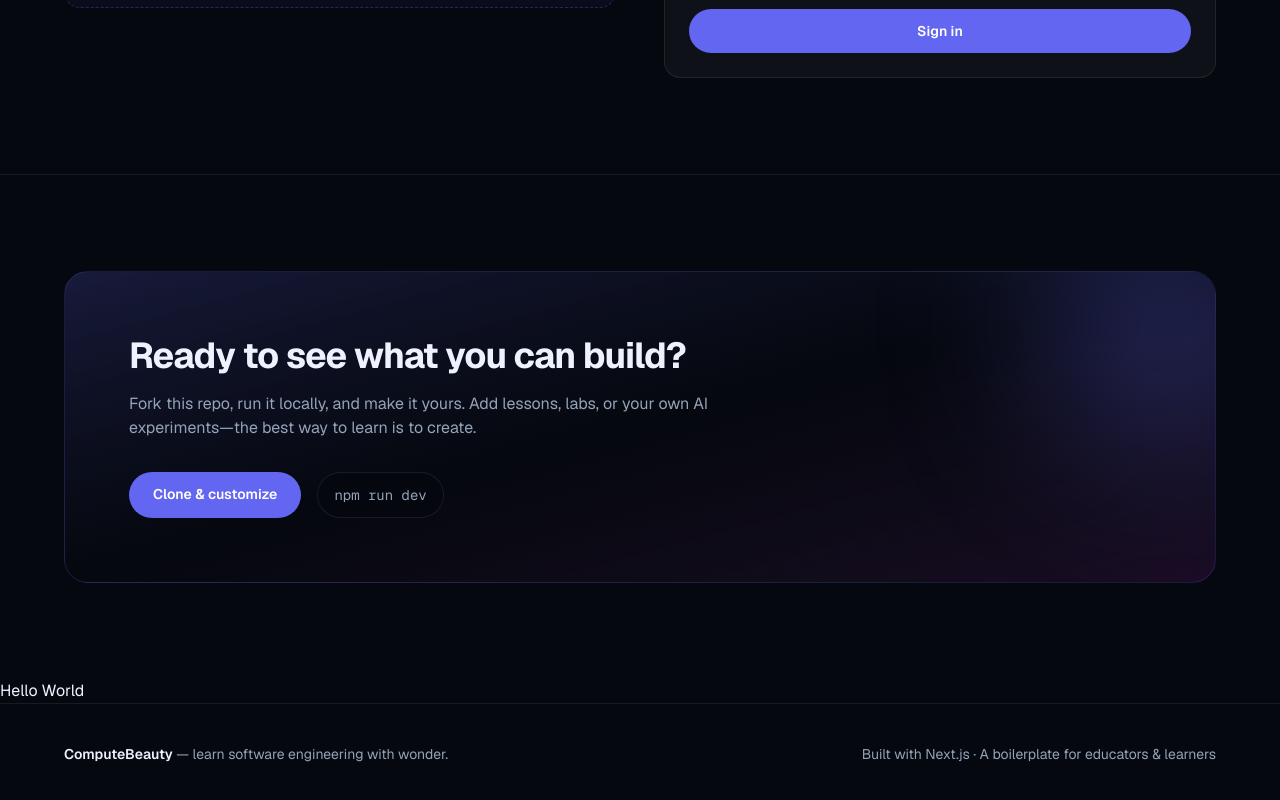
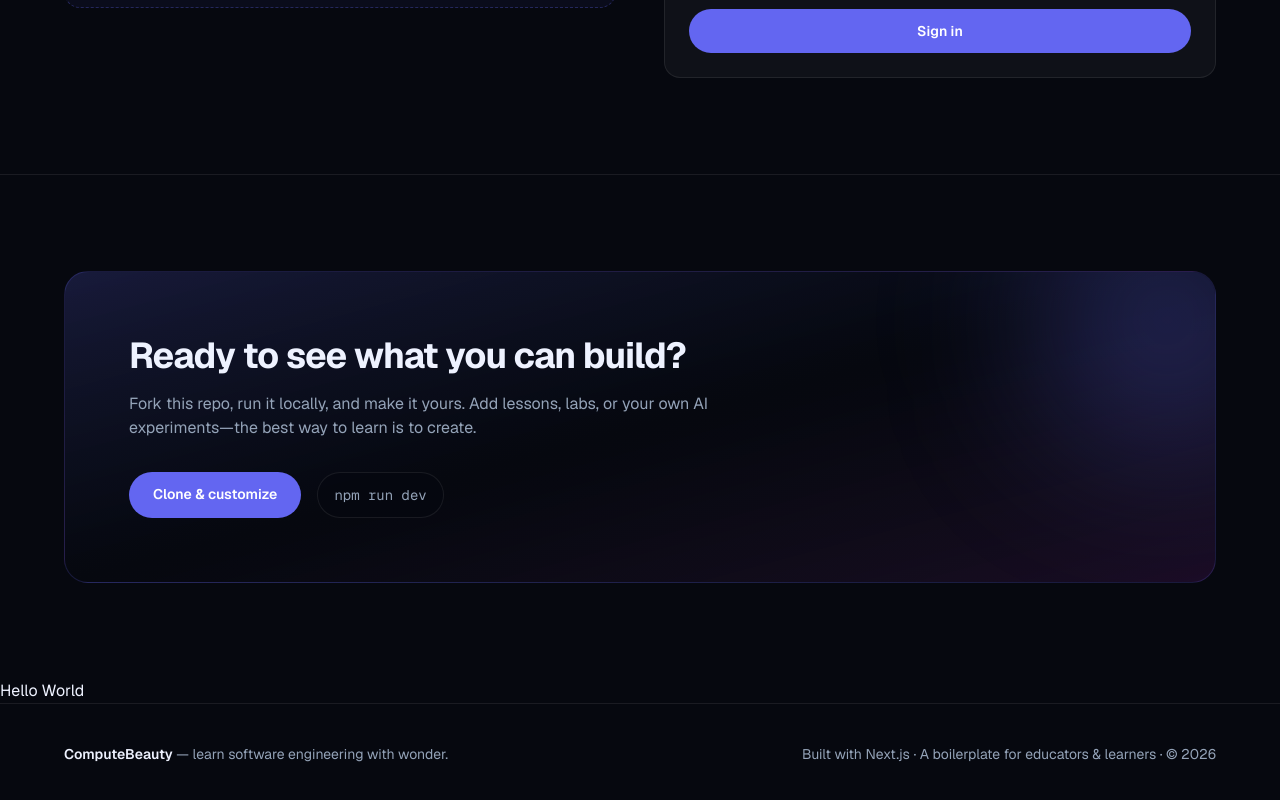
Before and after one commit to ShumsZ/work_exp, a Next.js app: page / in a window 1280 px wide. Shown: the part 3613-4413 px from the top of the page. Built offline with nearby package versions, Linux system fonts and the light colour scheme.

Commit message:
Add copyright year to footer tagline.
Simple footer update on a separate contributor branch.

```diff
--- a/src/components/Footer.tsx
+++ b/src/components/Footer.tsx
@@ -6,7 +6,9 @@ export function Footer() {
           <span className="font-semibold text-foreground">ComputeBeauty</span> — learn
           software engineering with wonder.
         </p>
-        <p>Built with Next.js · A boilerplate for educators &amp; learners</p>
+        <p>
+          Built with Next.js · A boilerplate for educators &amp; learners · © 2026
+        </p>
       </div>
     </footer>
   );
```
